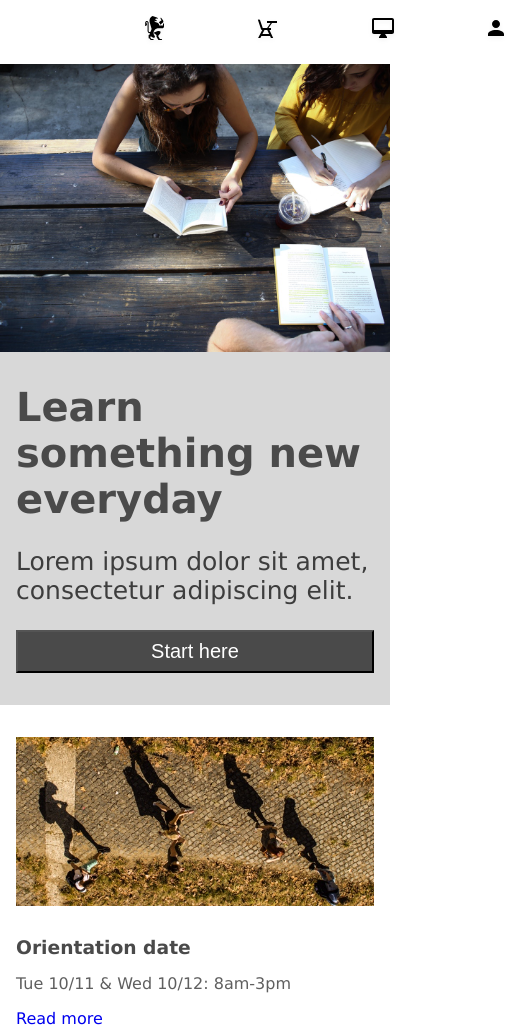
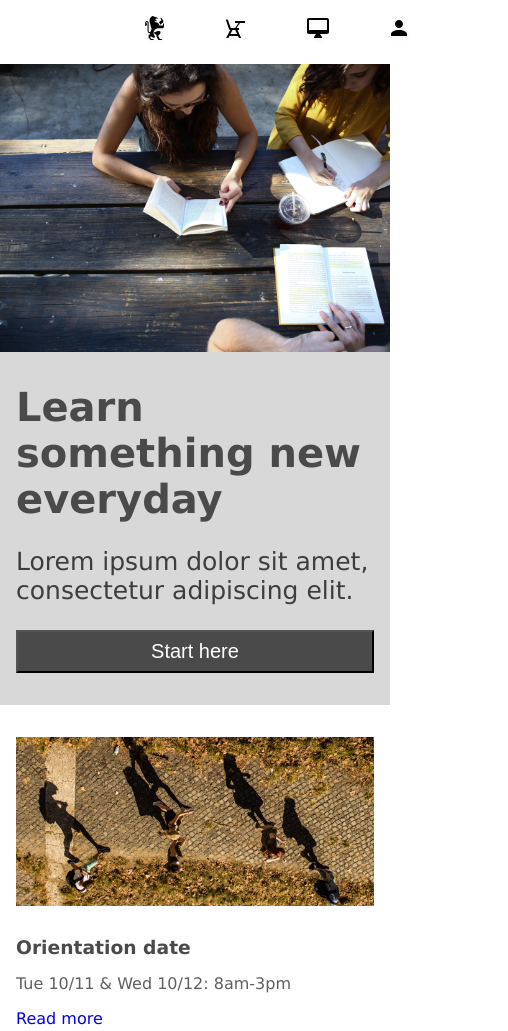
Before and after one commit to christian-shopify/colmar_academy, a plain HTML site: page index.html in a window 390 px wide. Shown: the top 1031 px of the page, 508 px wide, since content can reach past the window. Drawn offline with Linux system fonts and the light colour scheme.

Commit message:
Mobile layout fix.

```diff
--- a/resources/css/style.css
+++ b/resources/css/style.css
@@ -282,7 +282,7 @@ footer nav a {
 		align-items: center;
 		justify-content: space-evenly;
 		margin-left: 24px;
-		gap: 80%;
+		gap: 50%;
 	}
 
 	nav#menu {
```
